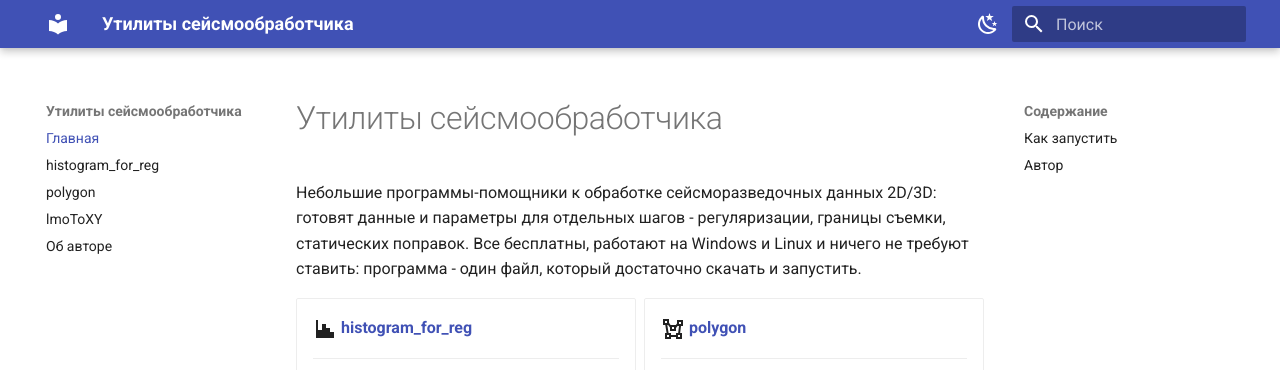
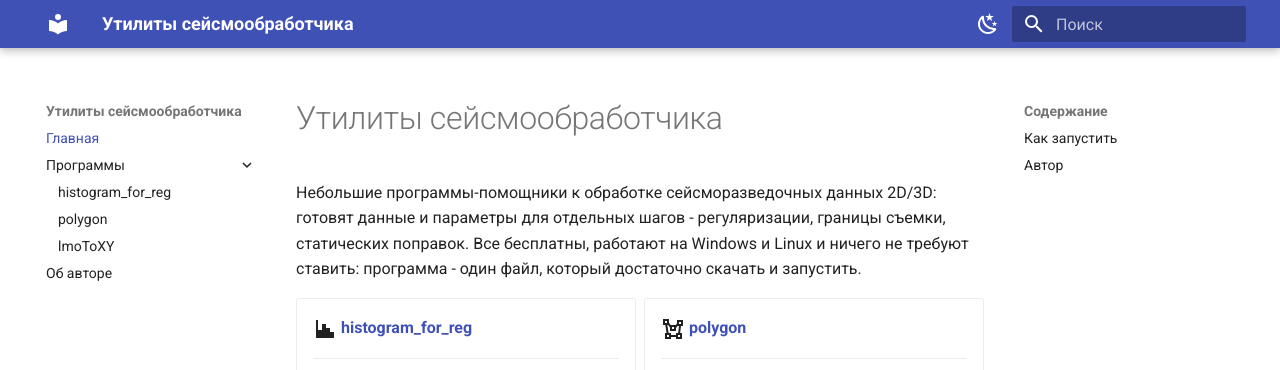
Before and after one commit to daniscoder/daniscoder.github.io, an MkDocs documentation site: the page built from docs/index.md, in a window 1280 px wide. Shown: the top 370 px of the page. Built offline with MkDocs 1.6.1 and Material for MkDocs 9.7.7, drawn with Linux system fonts in a browser that asks for light colours.

Commit message:
Программы в меню - отдельным разделом с отступом
В одном списке с «Главной» и «Об авторе» было непонятно, что это программы.

```diff
--- a/mkdocs.yml
+++ b/mkdocs.yml
@@ -24,14 +24,17 @@ theme:
         icon: material/weather-sunny
         name: Светлая тема
   features:
+    # Раздел «Программы» раскрыт сразу: свернутый прятал бы все программы
+    - navigation.expand
     - navigation.top
     - toc.follow
 
 nav:
   - Главная: index.md
-  - histogram_for_reg: histogram_for_reg.md
-  - polygon: polygon.md
-  - lmoToXY: lmotoxy.md
+  - Программы:
+      - histogram_for_reg: histogram_for_reg.md
+      - polygon: polygon.md
+      - lmoToXY: lmotoxy.md
   - Об авторе: author.md
 
 markdown_extensions:
```
